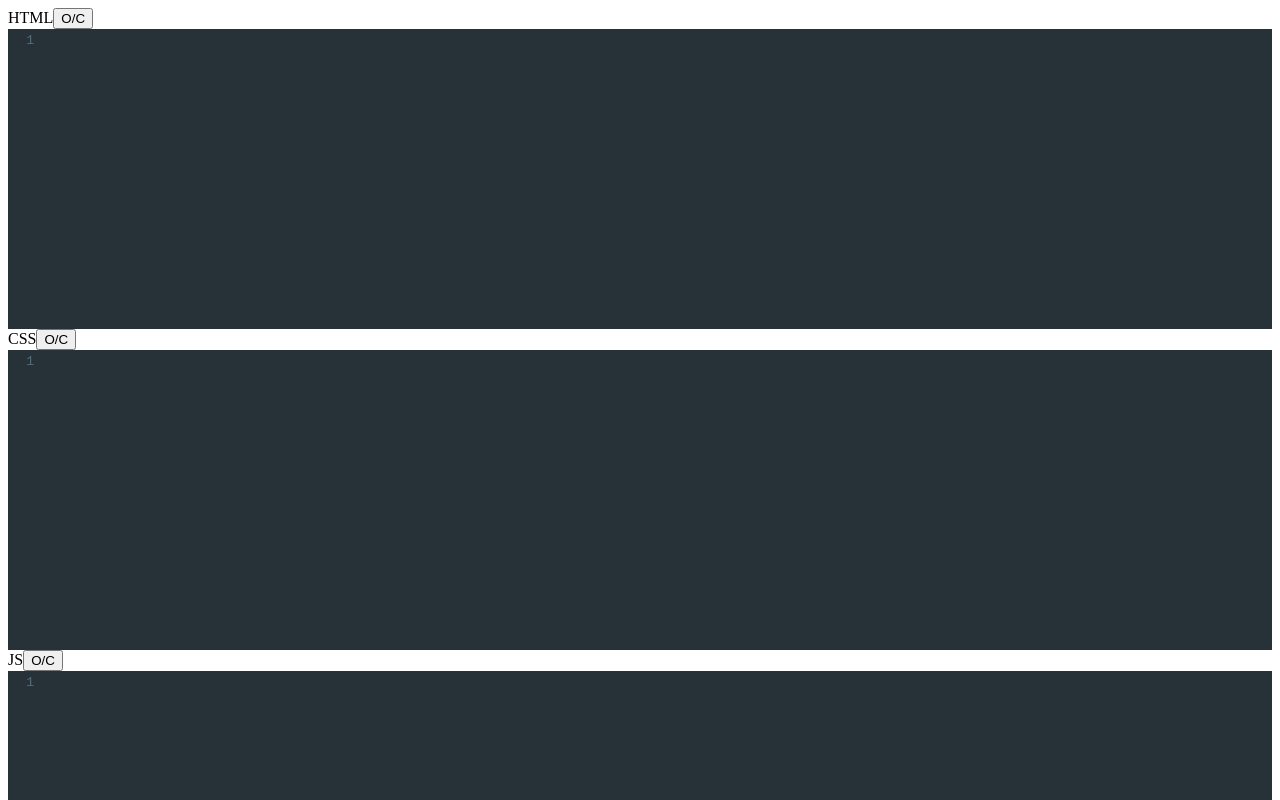
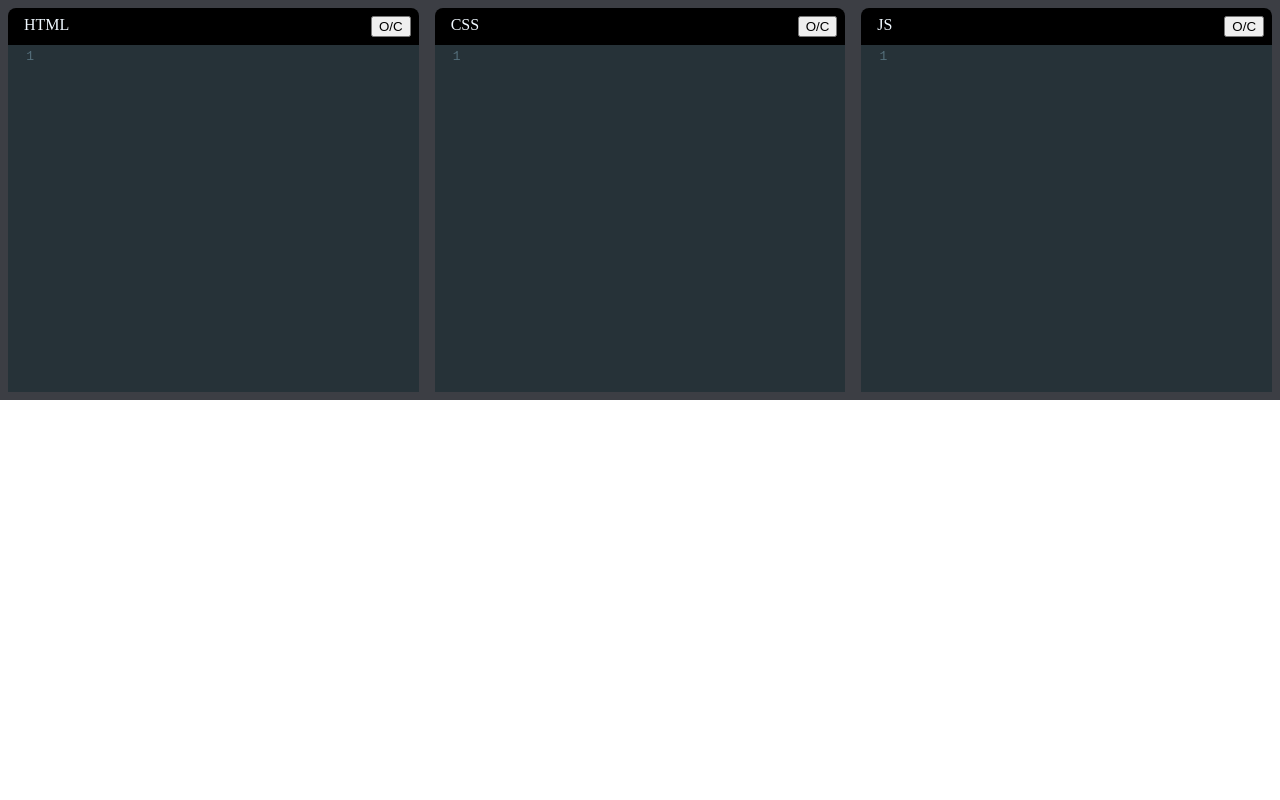
Before and after one commit to TaherBarakat/codepen-clone, a React (Vite) app: page / in a window 1280 px wide. Shown: the top 800 px of the page. Built offline with nearby package versions, Linux system fonts and the light colour scheme.

Commit message:
apply basic styling to the page

```diff
--- /dev/null
+++ b/src/components/App.css
@@ -0,0 +1,37 @@
+body {
+     margin: 0;
+}
+.top-pane {
+     background-color: hsl(225, 6%, 25%);
+}
+.pane {
+     height: 50vh;
+     display: flex;
+}
+
+.editor-container {
+     flex-grow: 1;
+     flex-basis: 0;
+     display: flex;
+     flex-direction: column;
+     padding: 0.5rem;
+     background-color: hsl(225, 6%, 25%);
+}
+
+.editor-title {
+     display: flex;
+     justify-content: space-between;
+     background-color: black;
+     color: aliceblue;
+     padding: 0.5rem 0.5rem 0.5rem 1rem;
+     border-top-left-radius: 0.5rem;
+     border-top-right-radius: 0.5rem;
+}
+.code-mirror-wrapper {
+     flex-grow: 1;
+     border-bottom-left-radius: 0.5rem;
+     border-bottom-right-radius: 0.5rem;
+}
+.CodeMirror {
+     height: 100% !important;
+}
--- a/src/components/App.jsx
+++ b/src/components/App.jsx
@@ -1,6 +1,6 @@
 import { useState } from "react";
 import Editor from "./Editor";
-
+import "./App.css";
 function App() {
      const [html, setHtml] = useState("");
      const [css, setCss] = useState("");
```
